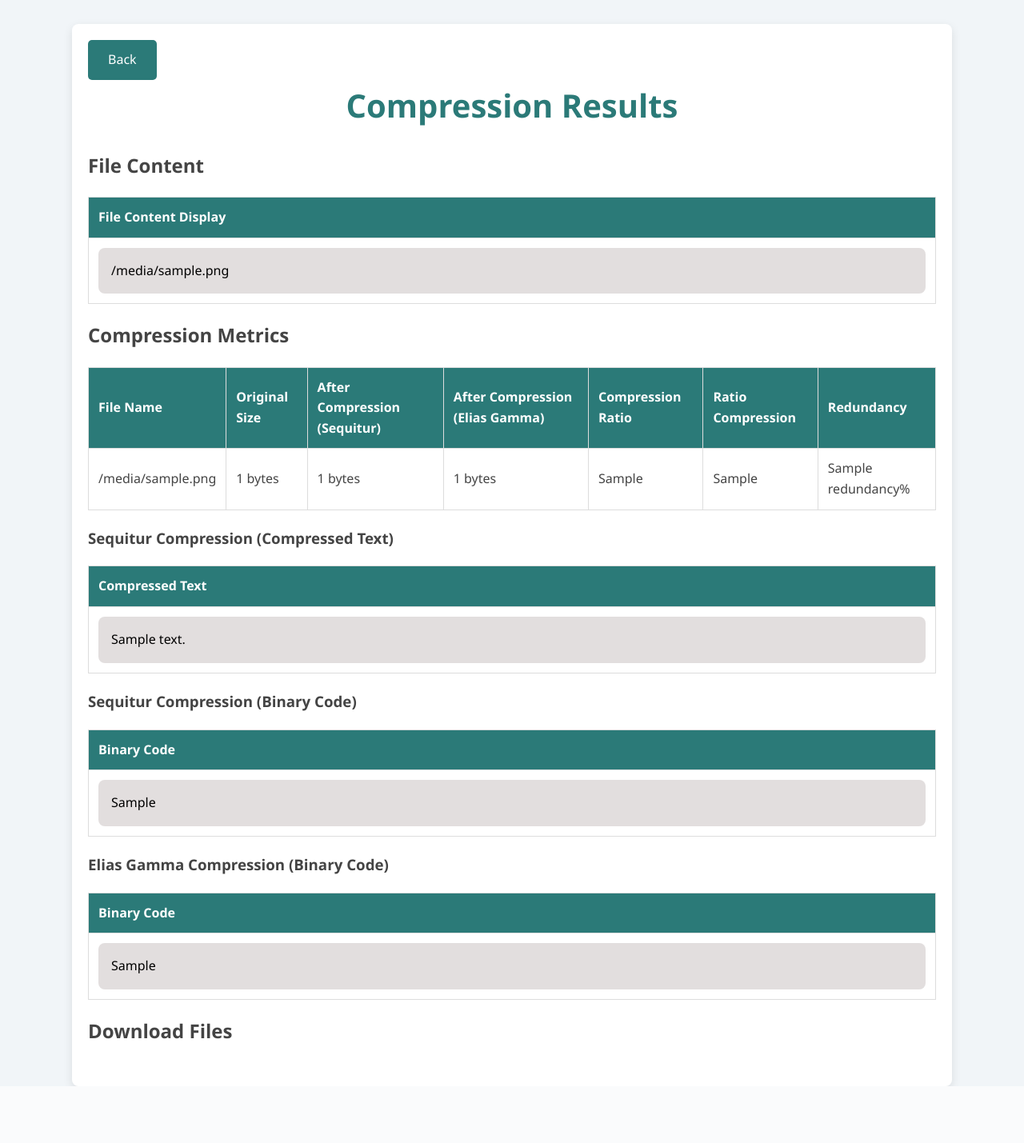
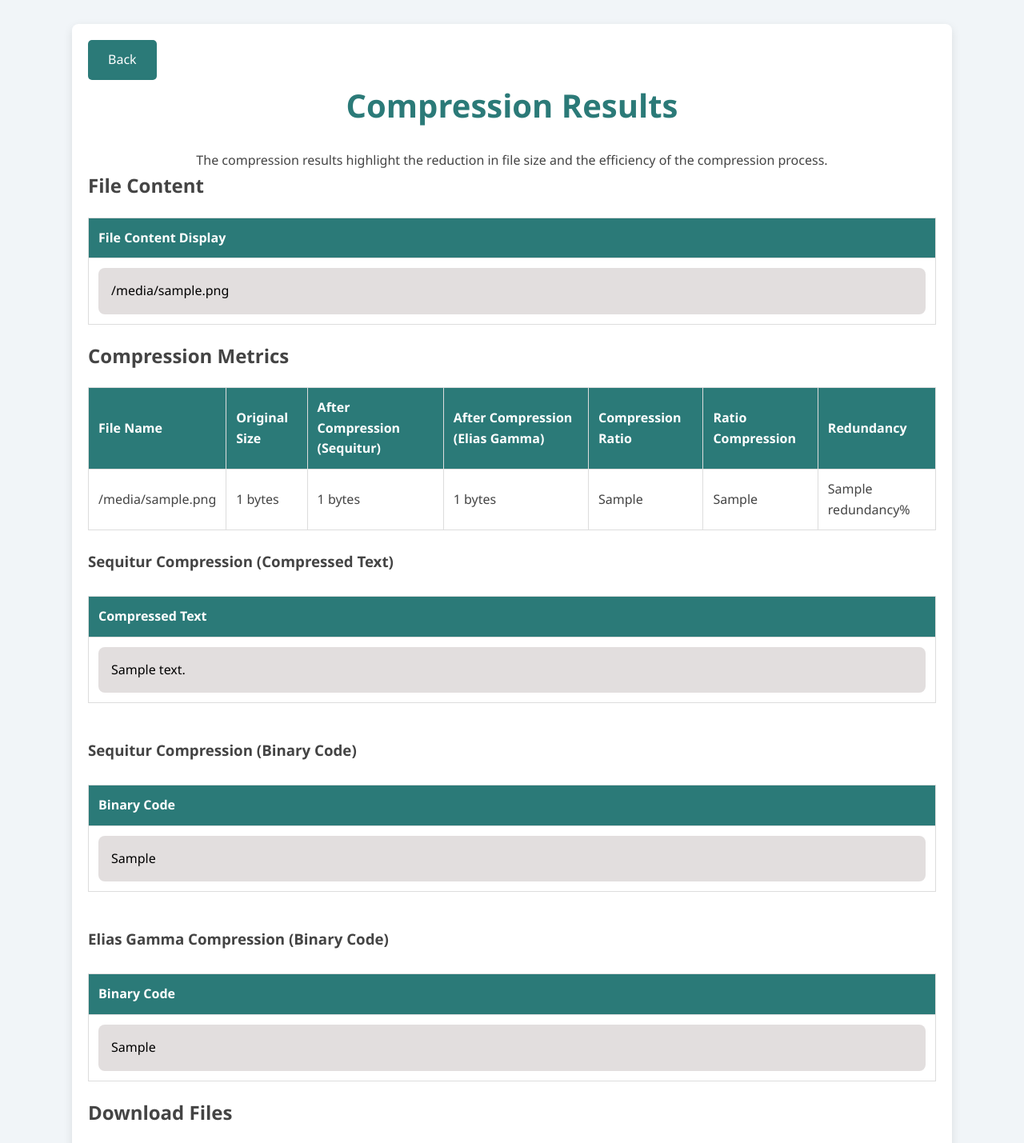
Before and after one commit to Jazsonxy/Multiple-Compression-Using-Sequitur-and-Elias-Gamma-Algorithm, a Flask app: template templates/result.html in a window 1280 px wide. Shown: the top 1429 px of the page at 80% size. Before the commit the page ends 1358 px from the top, so only its background shows below. Run offline with Flask 3, Linux system fonts and the light colour scheme; the template is opened without the code that fills it: most values are stand-ins (such as "Sample title", 1, 10 or a date in 2020); some libraries are stand-ins or nearby versions.

Commit message:
Update result.html

```diff
--- a/templates/result.html
+++ b/templates/result.html
@@ -5,11 +5,21 @@
   <meta name="viewport" content="width=device-width, initial-scale=1.0">
   <title>Compression Results</title>
   <link rel="stylesheet" href="{{ url_for('static', filename='styles.css') }}">
+  <style>
+    /* Penambahan styling khusus untuk judul tabel (h3) */
+    h3 {
+      margin-top: 1.5rem;  /* Jarak atas untuk memisahkan judul tabel dengan tabel sebelumnya */
+      margin-bottom: 0.5rem;  /* Jarak bawah judul agar tidak terlalu lebar */
+    }
+  </style>
 </head>
 <body>
   <div class="container">
+    <!-- Gunakan variabel back_url; jika tidak ada, default ke halaman upload -->
     <a href="{{ back_url if back_url else url_for('upload_file') }}" class="back-button">Back</a>
     <h1>Compression Results</h1>
+    <p style="text-align: center;">The compression results highlight the reduction in file size and the efficiency of the compression process.</p>
+    <!-- Tampilkan File Content -->
     <h2>File Content</h2>
     <table>
       <tr>
@@ -21,6 +31,7 @@
         </td>
       </tr>
     </table>
+    <!-- Tabel Compression Metrics -->
     <h2>Compression Metrics</h2>
     <table>
       <tr>
@@ -42,6 +53,7 @@
         <td>{{ redundancy }}%</td>
       </tr>
     </table>
+    <!-- Tabel Sequitur Compression (Compressed Text) -->
     <h3>Sequitur Compression (Compressed Text)</h3>
     <div class="scrollable-table">
       <table>
@@ -55,6 +67,7 @@
         </tr>
       </table>
     </div>
+    <!-- Tabel Sequitur Compression (Binary Code) -->
     <h3>Sequitur Compression (Binary Code)</h3>
     <div class="scrollable-table">
       <table>
@@ -68,6 +81,7 @@
         </tr>
       </table>
     </div>
+    <!-- Tabel Elias Gamma Compression (Binary Code) -->
     <h3>Elias Gamma Compression (Binary Code)</h3>
     <div class="scrollable-table">
       <table>
@@ -81,6 +95,7 @@
         </tr>
       </table>
     </div>
+    <!-- Tombol Download -->
     <h2>Download Files</h2>
     <div class="download-buttons">
       {% if compressed_file_sequitur_path %}
```
